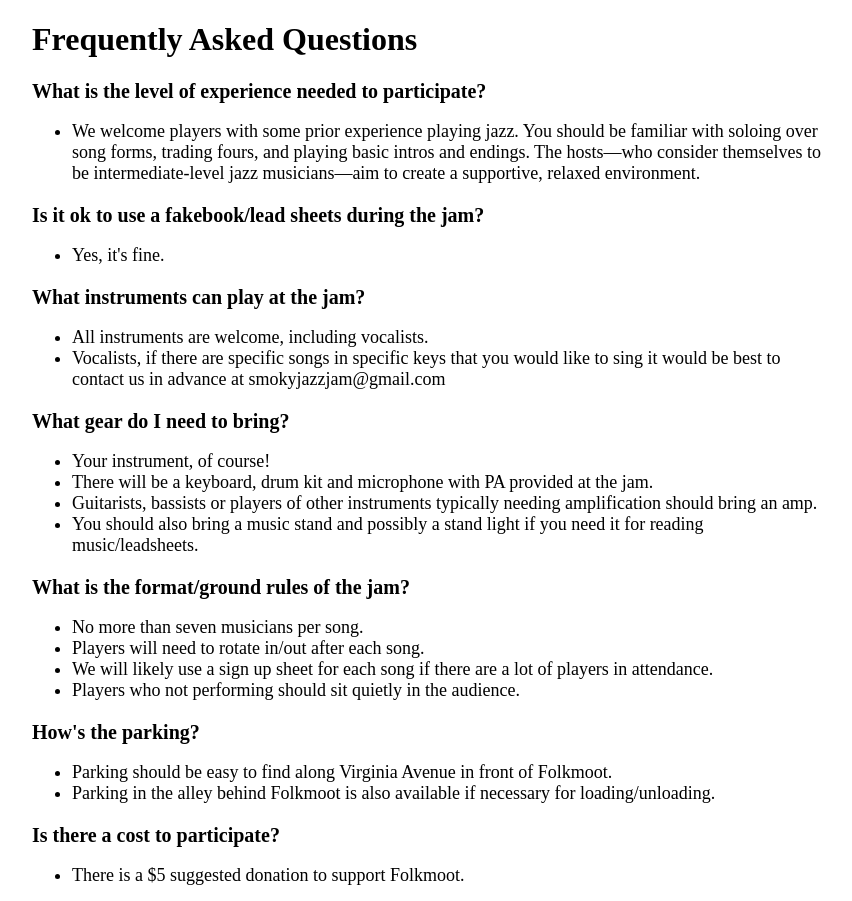
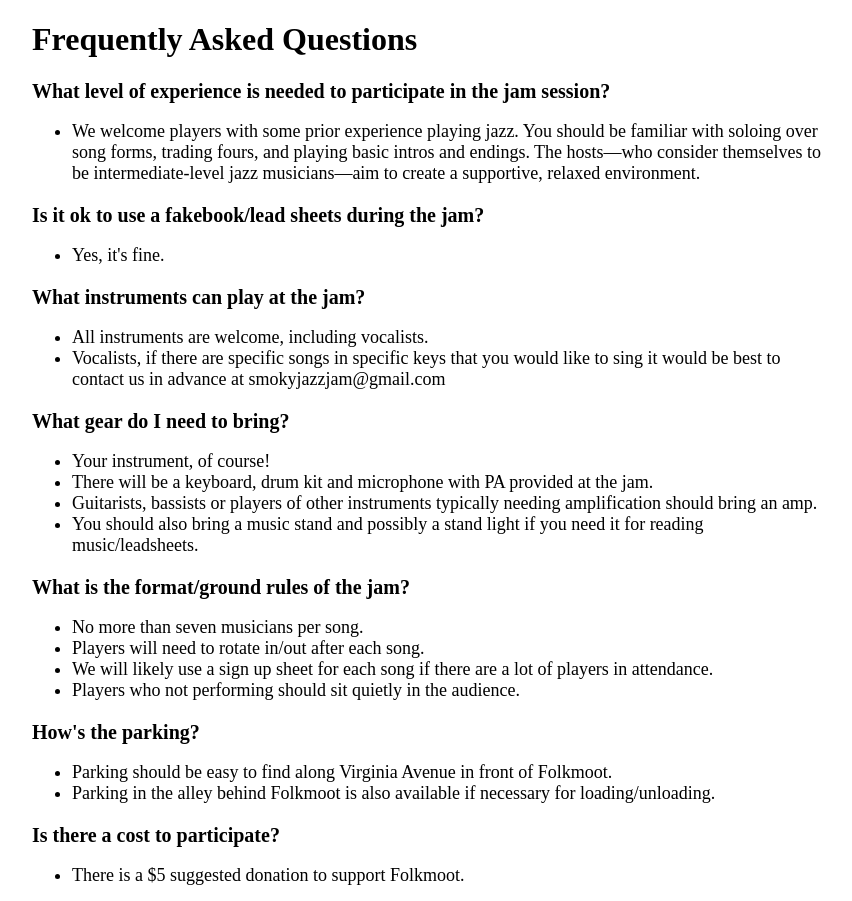
Before and after one commit to smokyjazzjam/smokyjazzjam, a Jekyll site: the page built from faq.md, in a window 1280 px wide. Shown: the whole page, without its empty margins (208-1060 px from the left). Built offline with Jekyll 4.4.1, drawn with Linux system fonts in a browser that asks for light colours.

Commit message:
Update faq.md

```diff
--- a/faq.md
+++ b/faq.md
@@ -20,8 +20,7 @@ layout: default
 
 <div class="faq-content">
   <h1><strong>Frequently Asked Questions</strong></h1>
-
-    <h3 class="faq-question"><strong>What is the level of experience needed to participate?</strong></h3>
+    <h3 class="faq-question"><strong>What level of experience is needed to participate in the jam session?</strong></h3>
   <ul class="faq-answer">
     <li> We welcome players with some prior experience playing jazz. You should be familiar with soloing over song forms, trading fours, and playing basic intros and endings.
          The hosts—who consider themselves to be intermediate-level jazz musicians—aim to create a supportive, relaxed environment.</li>
```
